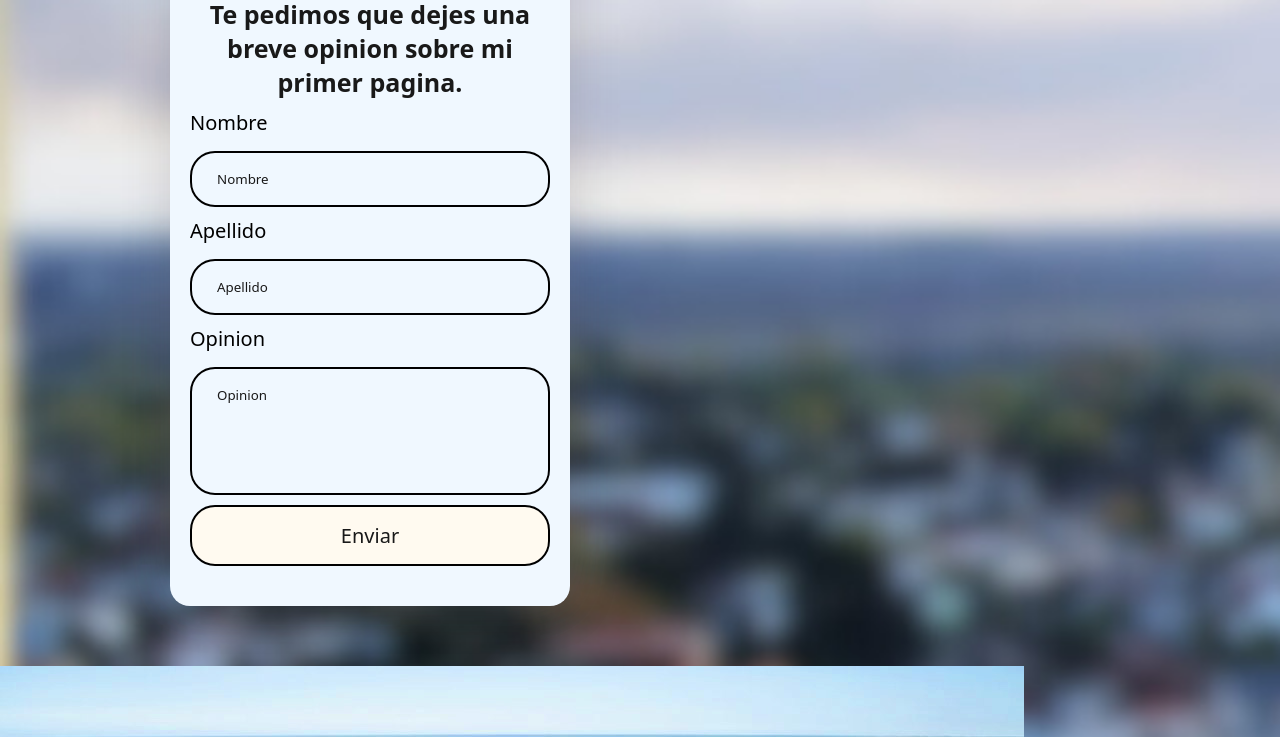
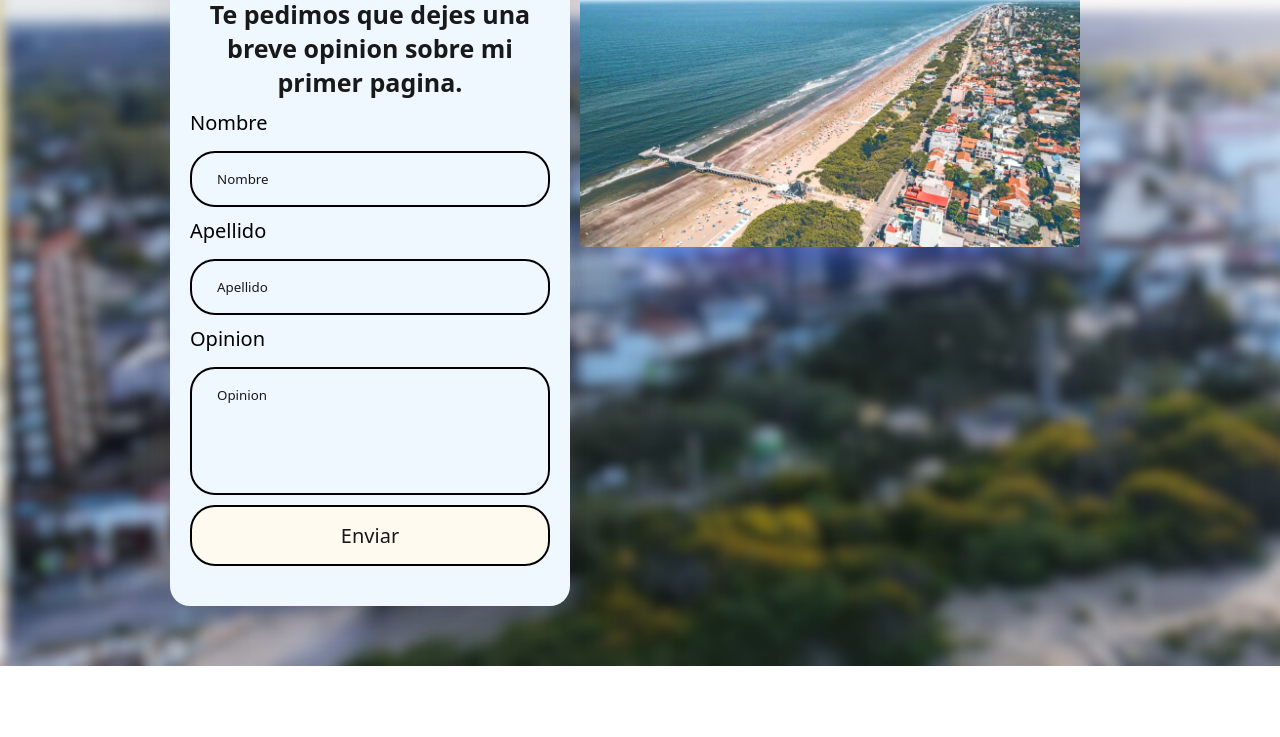
Before and after one commit to Fervalenx5/Pagina-San-clemente-Nueva, a plain HTML site: page opiniones.html in a window 1280 px wide. Shown: the part 228-965 px from the top of the page. Drawn offline with nearby package versions, Linux system fonts and the light colour scheme.

Commit message:
Animaciones css en apartado de opiniones
Se agrega hoja de css con animaciones de la parte de opiniones

```diff
--- a/Style.css
+++ b/Style.css
@@ -197,3 +197,56 @@ form h1{
     height: 400px;
 
 }
+article{
+    float: right;
+    right: 200px;
+    top: -700px;
+    position: relative;
+    width: 500px;
+    transition: all .3s ease;
+}
+article img:first-child{
+    box-shadow: 0 60px 60px
+    -60px rgba(0, 30, 255, 0.5);
+    border-radius: 4px;
+    object-fit: cover;
+    width: 100%;
+}
+article img:last-child{
+    position: absolute;
+    width: 200px;
+    bottom: 0;
+    left: 0;
+    right: 0;
+    margin: auto;
+    transform: translateY(25%);
+    transition: .3s ease;
+    opacity: 0;
+}
+article:hover{
+    transform:
+        perspective(250px)
+        rotateX(10deg)
+        translateY(-5%)
+        translateZ(0);
+}
+article::before{
+    content: "";
+    position: absolute;
+    bottom: 0;
+    height: 100%;
+    width: 100%;
+    background-image:
+    linear-gradient(to bottom, transparent 10%,
+                    rgba(0,0,0,0.5)50%,
+                    rgba(0,0,0)95%);
+    opacity: 0;
+    transition: all .3s ease;
+}
+article:hover::before{
+    opacity: 1;
+}
+article:hover img:last-child{
+    opacity: 1;
+    transform: translateY(10%);
+}
```
